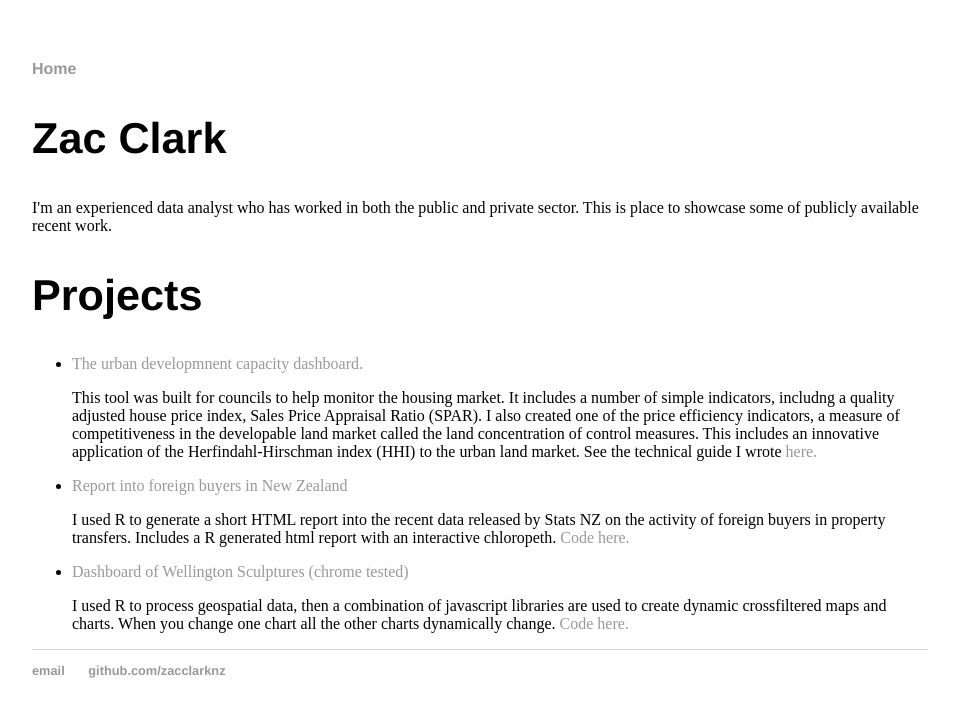
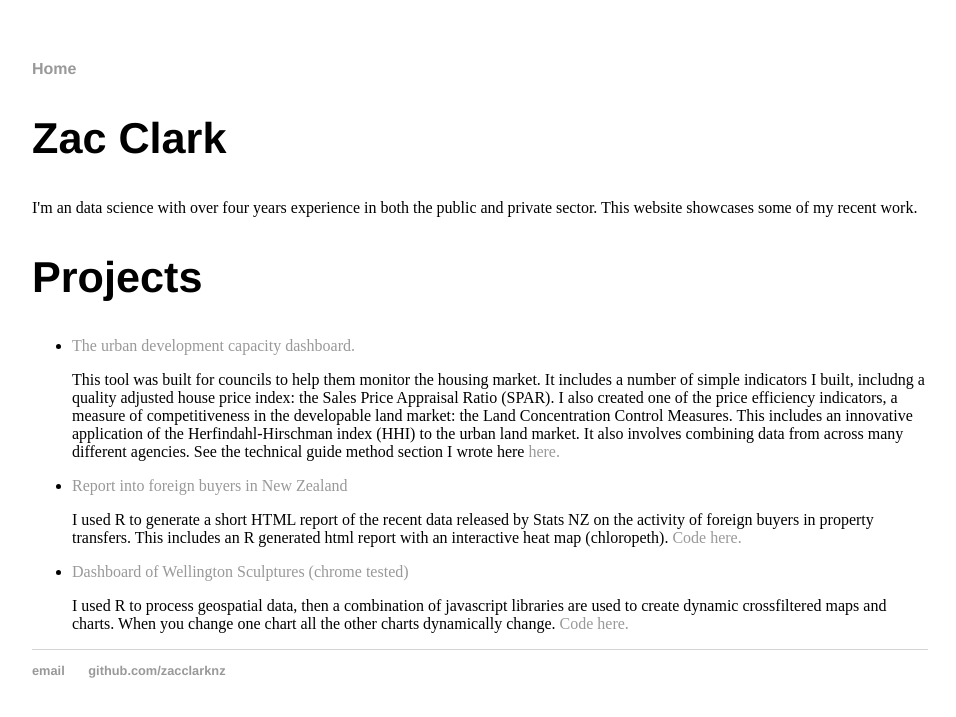
Before and after one commit to zacclarknz/zacclarknz.github.io, a Jekyll site: the page built from index.html, in a window 1280 px wide. Shown: the top 717 px of the page, without its empty margins (160-1116 px from the left). Built offline with Jekyll 4.4.1, drawn with Linux system fonts in a browser that asks for light colours.

Commit message:
text changes

```diff
--- a/index.html
+++ b/index.html
@@ -5,8 +5,8 @@ title: Zac Clark
 
 		<div class="about">
             <h2>Zac Clark</h2>
-            <p>I'm an experienced data analyst who has worked in both the public and private sector.
-                This is place to showcase some of publicly available recent work.</p>
+            <p>I'm an data science with over four years experience in both the public and private sector.
+                This website showcases some of my recent work.</p>
         </div>
 
         <div class="projects">
@@ -15,13 +15,14 @@ title: Zac Clark
 			<ul class="contacts">
                 <li>
                     <a href="http://urban-development-capacity.mbie.govt.nz/">
-                    The urban developmnent capacity dashboard. </a>
+                    The urban development capacity dashboard. </a>
                     <p>
-                        This tool was built for councils to help monitor the housing market.
-                        It includes a number of simple indicators, includng a quality adjusted house price index, Sales Price Appraisal Ratio (SPAR).
-                        I also created one of the price efficiency indicators, a measure of competitiveness in the developable land market called the land concentration of control measures.
+                        This tool was built for councils to help them monitor the housing market.
+                        It includes a number of simple indicators I built, includng a quality adjusted house price index: the Sales Price Appraisal Ratio (SPAR).
+                        I also created one of the price efficiency indicators, a measure of competitiveness in the developable land market: the Land Concentration Control Measures.
                         This includes an innovative application of the Herfindahl-Hirschman index (HHI) to the urban land market.
-                        See the technical guide I wrote <a href="http://www.mbie.govt.nz/info-services/housing-property/pdf-document-library/land-ownership-control-indicators-technical-report.pdf">here.</a>
+                        It also involves combining data from across many different agencies.
+                        See the technical guide method section I wrote here <a href="http://www.mbie.govt.nz/info-services/housing-property/pdf-document-library/land-ownership-control-indicators-technical-report.pdf">here.</a>
 
                     </p>
 
@@ -29,8 +30,8 @@ title: Zac Clark
                 <li><a href="https://zacclarknz.github.io/foreign_buyers_nz/">Report into foreign buyers in New Zealand</a>
 
                     <p>
-                        I used R to generate a short HTML report into the recent data released by Stats NZ on the activity of foreign buyers in property transfers.
-                        Includes a R generated html report with an interactive chloropeth.
+                        I used R to generate a short HTML report of the recent data released by Stats NZ on the activity of foreign buyers in property transfers.
+                        This includes an R generated html report with an interactive heat map (chloropeth).
                         <a href="https://github.com/zacclarknz/foreign_buyers_nz">Code here. </a>
 
                     </p>
```
